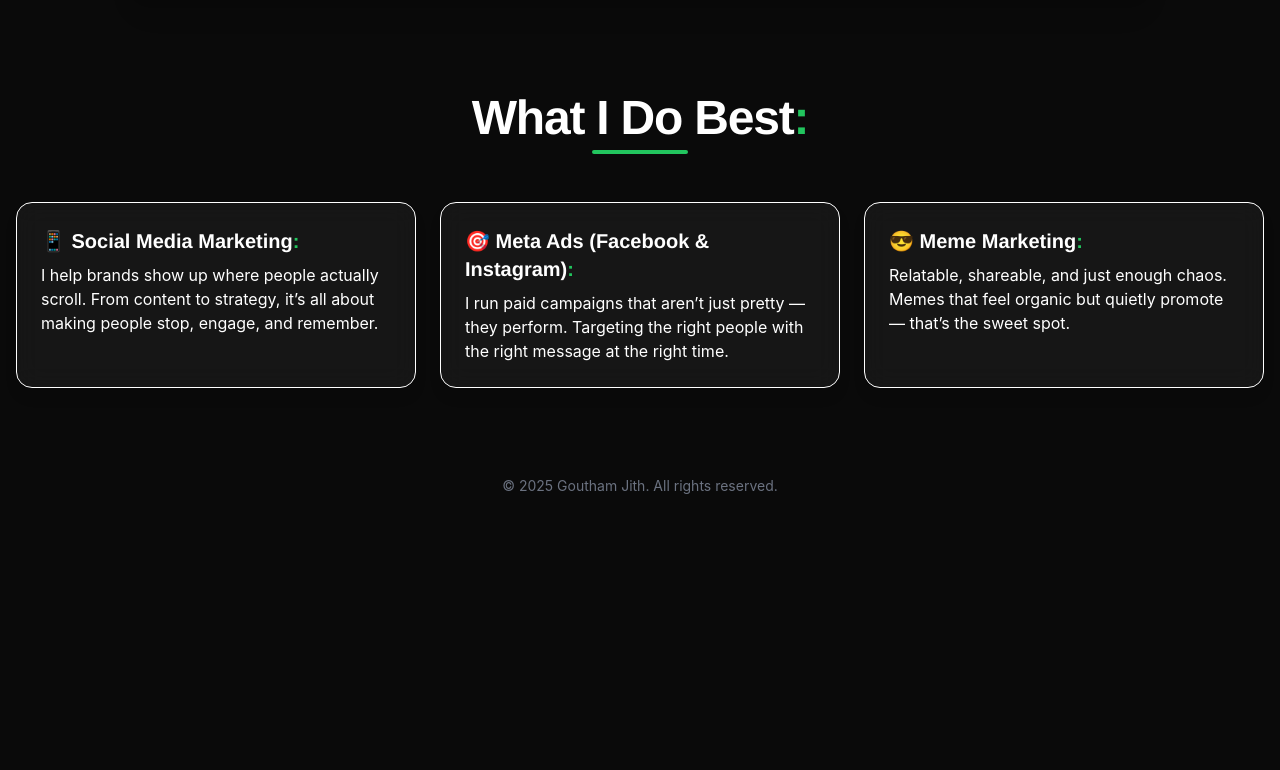
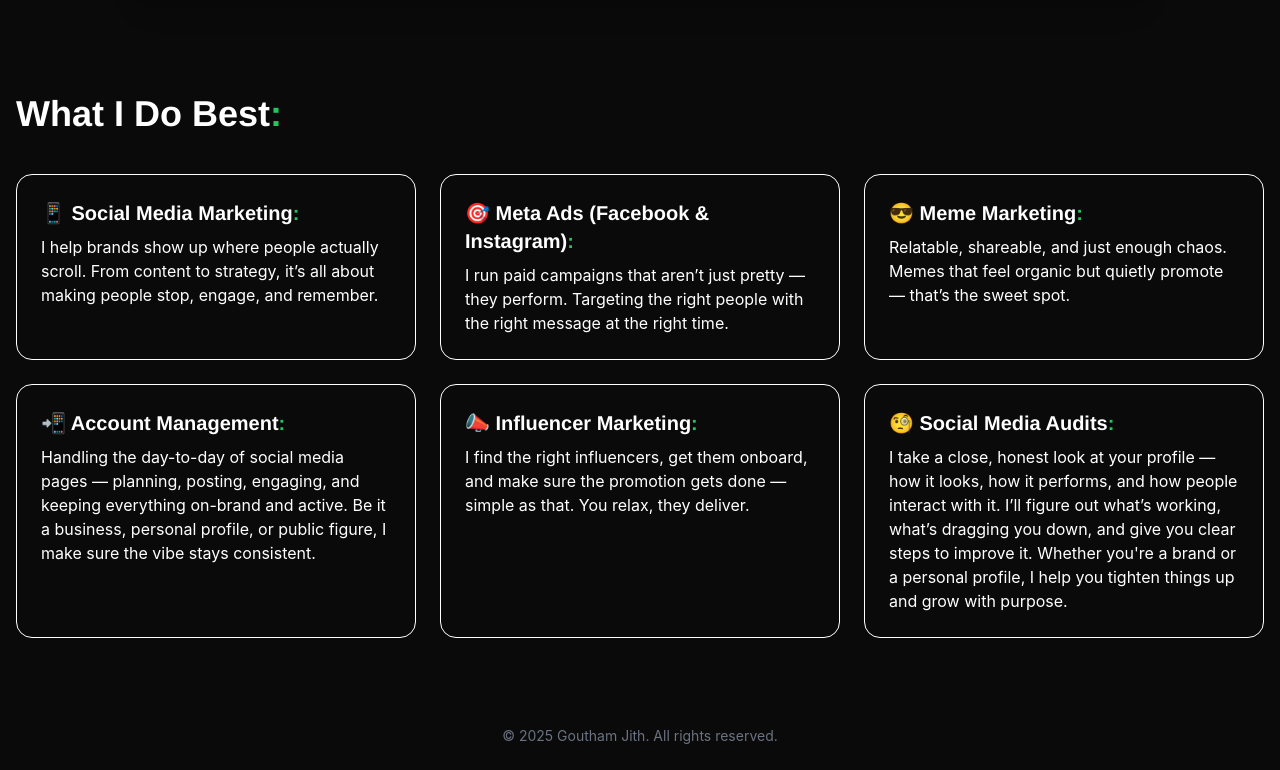
Before and after one commit to gouthamjith/GouthamJith, a plain HTML site: page index.html in a window 1280 px wide. Shown: the part 1420-2190 px from the top of the page. Before the commit the page ends 1940 px from the top, so only its background shows below. Drawn offline with nearby package versions, Linux system fonts and the light colour scheme.

Commit message:
Update index.html

```diff
--- a/index.html
+++ b/index.html
@@ -129,19 +129,15 @@
   </div>
 </section>
 
+
+
   <section class="px-4 pb-16 mx-auto max-w-7xl">
-  <!-- Section Heading -->
-  <div class="text-center mb-12">
-    <h2 class="text-4xl md:text-5xl font-bold text-white font-[Helvetica] tracking-tight leading-tight">
-      What I Do Best<span class="text-green-500">:</span>
-    </h2>
-    <div class="mt-2 w-24 h-1 bg-green-500 mx-auto rounded-full"></div>
-  </div>
-
-  <!-- Feature Boxes -->
+  <h2 class="text-3xl md:text-4xl font-bold text-white mb-10 font-[Helvetica]">
+    What I Do Best<span class="text-green-500">:</span>
+  </h2>
   <div class="grid grid-cols-1 md:grid-cols-3 gap-6">
     <!-- Social Media Marketing -->
-    <div class="border border-white rounded-2xl p-6 backdrop-blur-md bg-white/5 shadow-lg hover:shadow-xl transition-all duration-300">
+    <div class="border border-white rounded-2xl p-6 hover:shadow-xl transition">
       <h3 class="text-xl font-bold text-white font-[Helvetica]">
         📱 Social Media Marketing<span class="text-green-500">:</span>
       </h3>
@@ -151,7 +147,7 @@
     </div>
 
     <!-- Meta Ads -->
-    <div class="border border-white rounded-2xl p-6 backdrop-blur-md bg-white/5 shadow-lg hover:shadow-xl transition-all duration-300">
+    <div class="border border-white rounded-2xl p-6 hover:shadow-xl transition">
       <h3 class="text-xl font-bold text-white font-[Helvetica]">
         🎯 Meta Ads (Facebook & Instagram)<span class="text-green-500">:</span>
       </h3>
@@ -161,7 +157,7 @@
     </div>
 
     <!-- Meme Marketing -->
-    <div class="border border-white rounded-2xl p-6 backdrop-blur-md bg-white/5 shadow-lg hover:shadow-xl transition-all duration-300">
+    <div class="border border-white rounded-2xl p-6 hover:shadow-xl transition">
       <h3 class="text-xl font-bold text-white font-[Helvetica]">
         😎 Meme Marketing<span class="text-green-500">:</span>
       </h3>
@@ -169,8 +165,39 @@
         Relatable, shareable, and just enough chaos. Memes that feel organic but quietly promote — that’s the sweet spot.
       </p>
     </div>
+
+    <!-- Account Management -->
+    <div class="border border-white rounded-2xl p-6 hover:shadow-xl transition">
+      <h3 class="text-xl font-bold text-white font-[Helvetica]">
+        📲 Account Management<span class="text-green-500">:</span>
+      </h3>
+      <p class="text-white mt-2 font-[SF Pro]">
+        Handling the day-to-day of social media pages — planning, posting, engaging, and keeping everything on-brand and active. Be it a business, personal profile, or public figure, I make sure the vibe stays consistent.
+      </p>
+    </div>
+
+    <!-- Influencer Marketing -->
+    <div class="border border-white rounded-2xl p-6 hover:shadow-xl transition">
+      <h3 class="text-xl font-bold text-white font-[Helvetica]">
+        📣 Influencer Marketing<span class="text-green-500">:</span>
+      </h3>
+      <p class="text-white mt-2 font-[SF Pro]">
+        I find the right influencers, get them onboard, and make sure the promotion gets done — simple as that. You relax, they deliver.
+      </p>
+    </div>
+
+    <!-- Social Media Audits -->
+    <div class="border border-white rounded-2xl p-6 hover:shadow-xl transition">
+      <h3 class="text-xl font-bold text-white font-[Helvetica]">
+        🧐 Social Media Audits<span class="text-green-500">:</span>
+      </h3>
+      <p class="text-white mt-2 font-[SF Pro]">
+        I take a close, honest look at your profile — how it looks, how it performs, and how people interact with it. I’ll figure out what’s working, what’s dragging you down, and give you clear steps to improve it. Whether you're a brand or a personal profile, I help you tighten things up and grow with purpose.
+      </p>
+    </div>
   </div>
 </section>
+
 
 
   <!-- Footer -->
```
